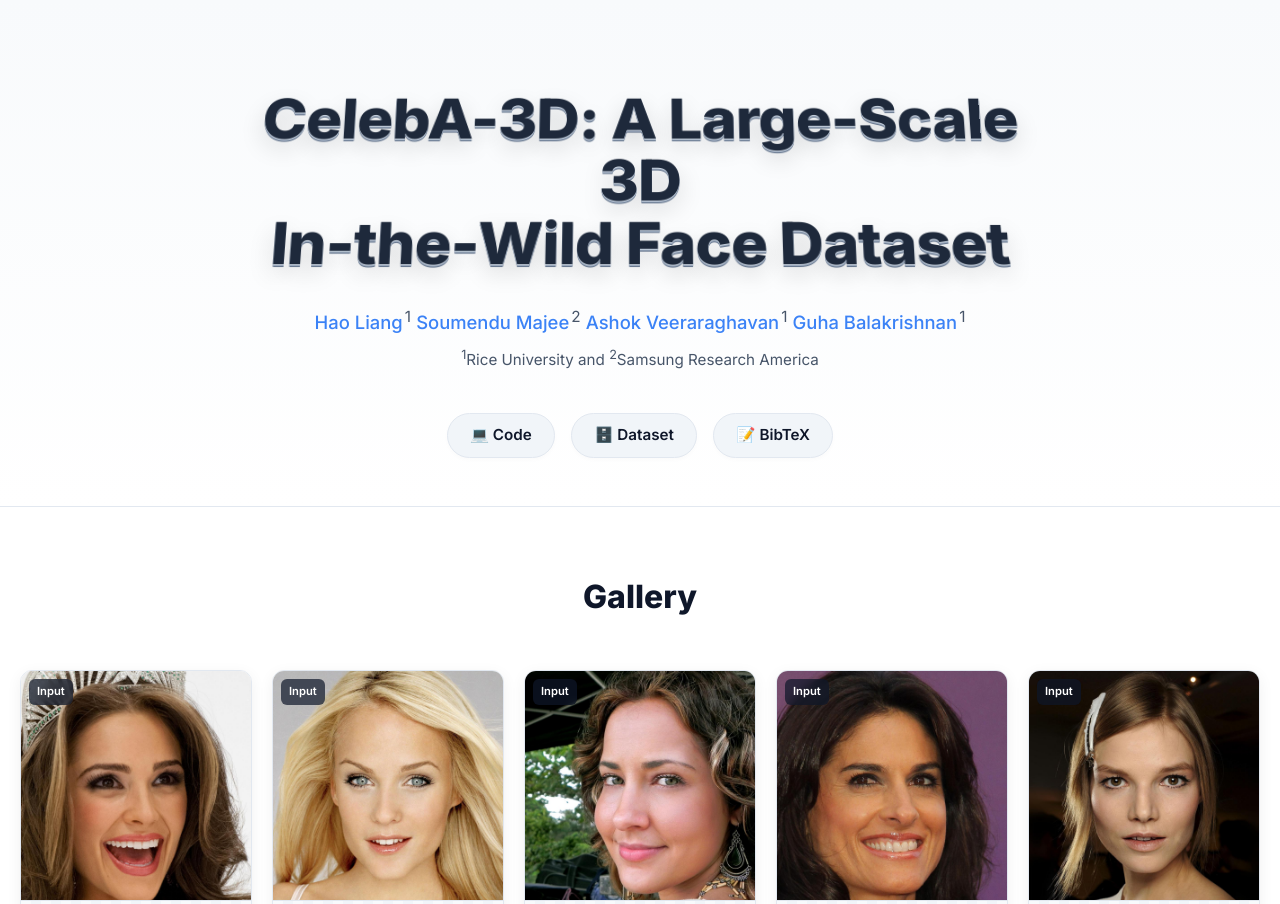
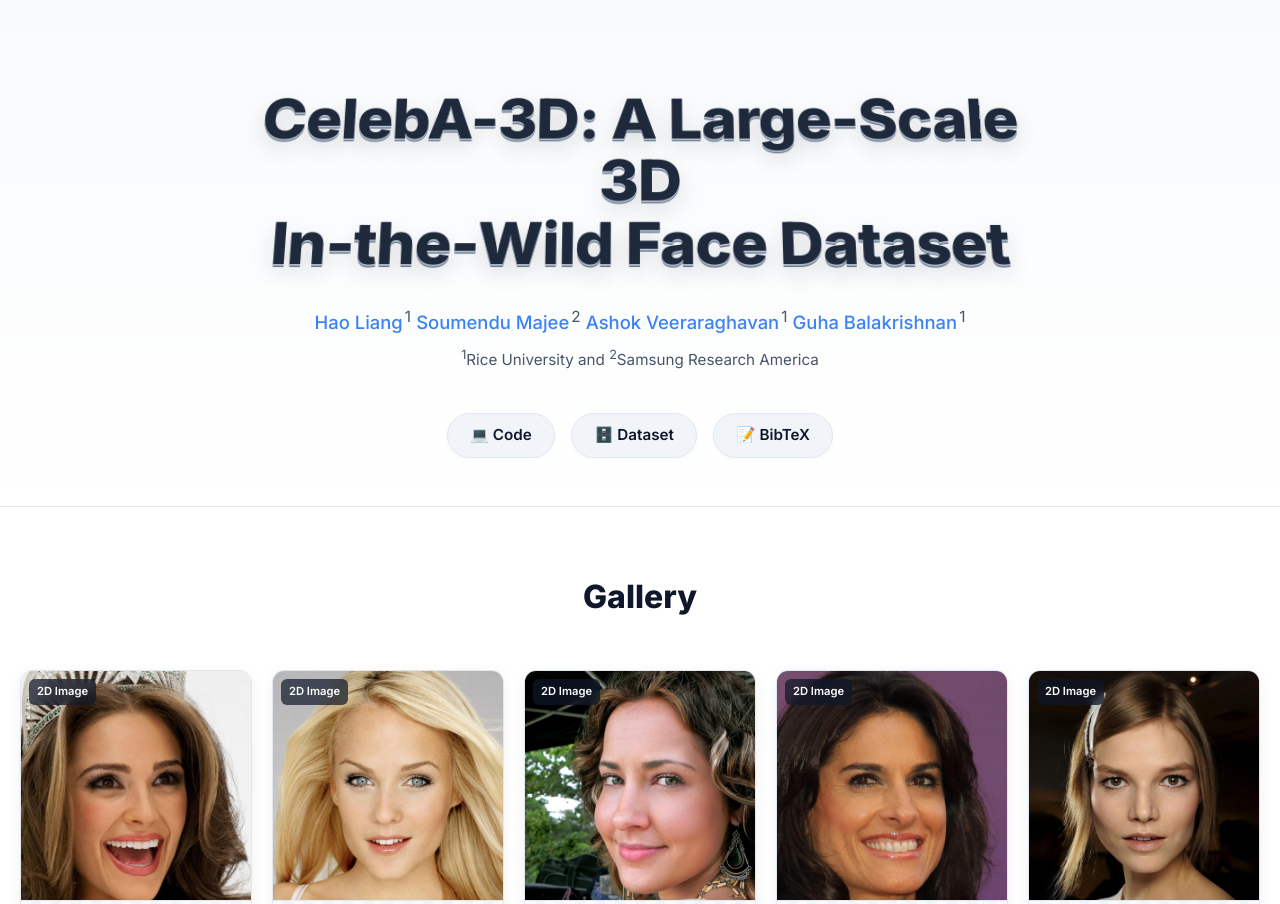
Before and after one commit to hliang2/celeba-3d, a plain HTML site: page index.html in a window 1280 px wide. Shown: the top 904 px of the page. Drawn offline with Linux system fonts and the light colour scheme.

Commit message:
Update badge text in index.html

```diff
--- a/index.html
+++ b/index.html
@@ -334,7 +334,7 @@
                 gridHTML += `
                     <div class="card">
                         <div class="media-container" data-placeholder="${imgSrc} (Missing)">
-                            <div class="badge">Input</div>
+                            <div class="badge">2D Image</div>
                             <img src="${imgSrc}" alt="Input Image ${paddedId}"
                                  onerror="this.style.opacity='0'">
                         </div>
```
